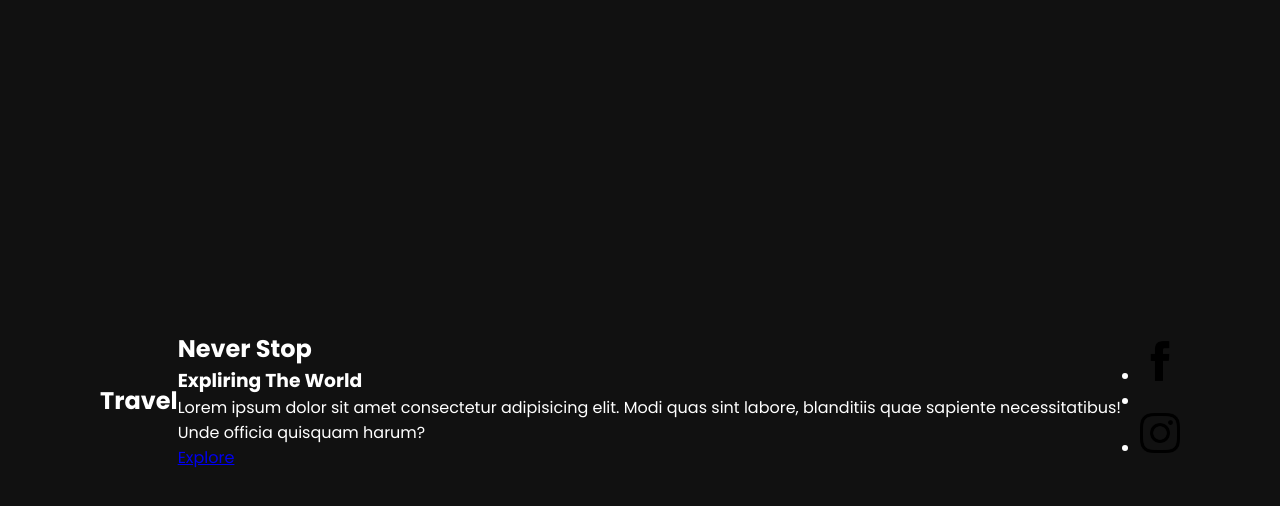
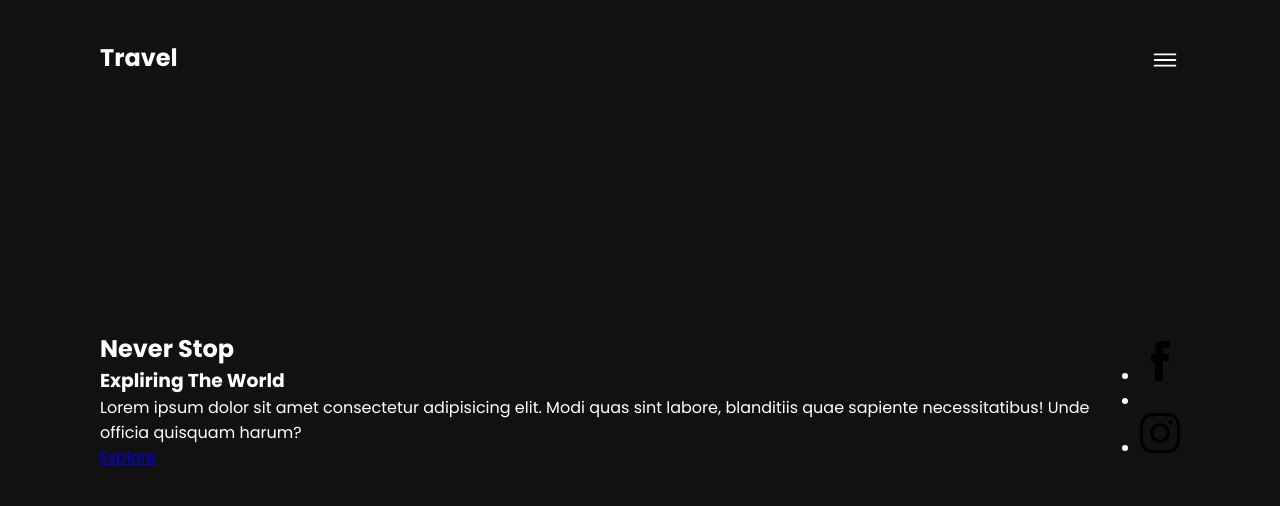
Before and after one commit to AlanaSaueressig/videoBackground, a plain HTML site: page index.html in a window 1280 px wide. Drawn offline with nearby package versions, Linux system fonts and the light colour scheme.

Commit message:
Changes in showcase

```diff
--- a/index.html
+++ b/index.html
@@ -11,7 +11,9 @@
     <section class="showcase">
         <header>
             <h2 class="logo">Travel</h2>
-            <div class="toggle"></div>
+            <div class="toggle">
+                <ion-icon name="menu-outline"></ion-icon>
+            </div>
         </header>
 
       <!--<video src="pexels_explore.mp4" muted loop autoplay></video>-->
@@ -41,5 +43,7 @@
             <li><a href="#">Contact</a></li>
         </ul>
     </div>
+<script type="module" src="https://unpkg.com/ionicons@5.5.2/dist/ionicons/ionicons.esm.js"></script>
+<script nomodule src="https://unpkg.com/ionicons@5.5.2/dist/ionicons/ionicons.js"></script>
 </body>
 </html>
--- a/style.css
+++ b/style.css
@@ -21,10 +21,33 @@
     z-index: 2;
 }
 
-.menu {
-
+.showcase header {
+    position: absolute;
+    top: 0;
+    left: 0;
+    width: 100%;
+    padding: 40px 100px;
+    z-index: 1000;
+    display: flex;
+    justify-content: space-between;
 }
 
-li img{
+.toggle {
+    position: relative;
+    width: 60x;
+    height: 60px;
+    background-size: 60px;
+    background-repeat: no-repeat;
+    background-position: center;
+}
+
+ion-icon {
+    font-size: 30px;
+    margin-top: 5px;
+    margin-left: 20px;
+    cursor: pointer;
+}
+
+.social img {
     width: 40px;
 }
```
Also changed, not shown: images/menu.png (added).
